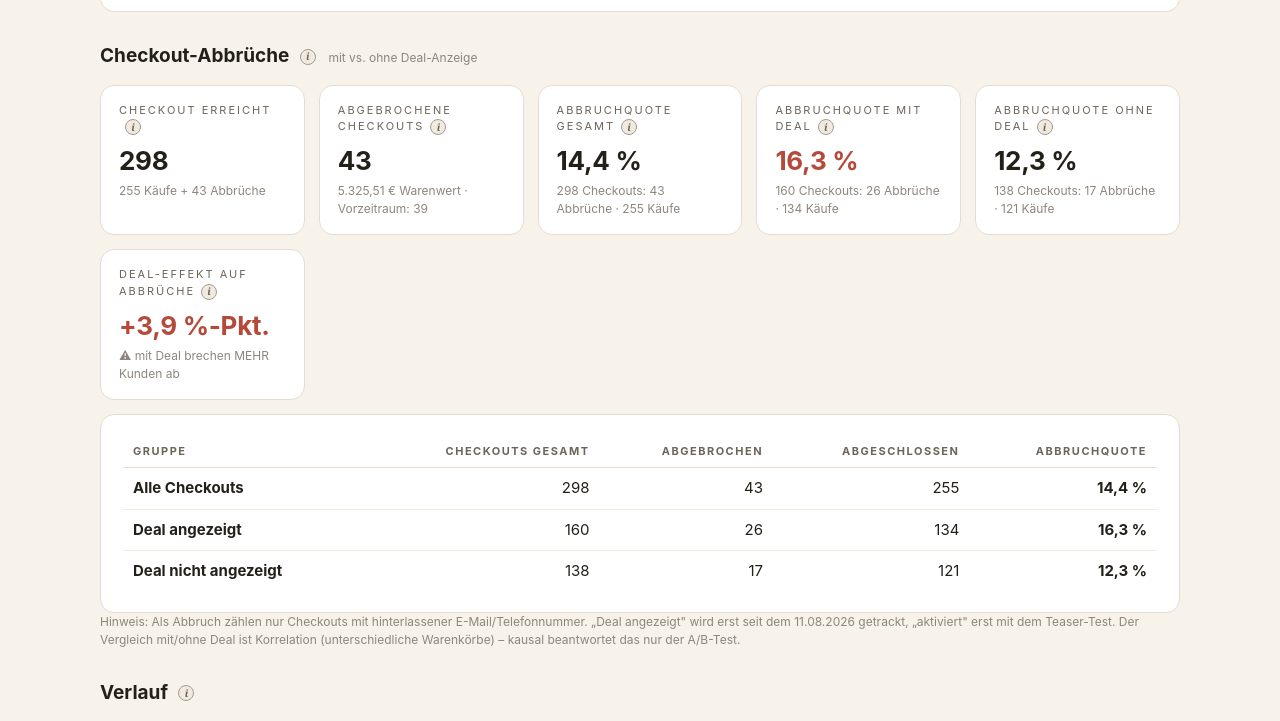
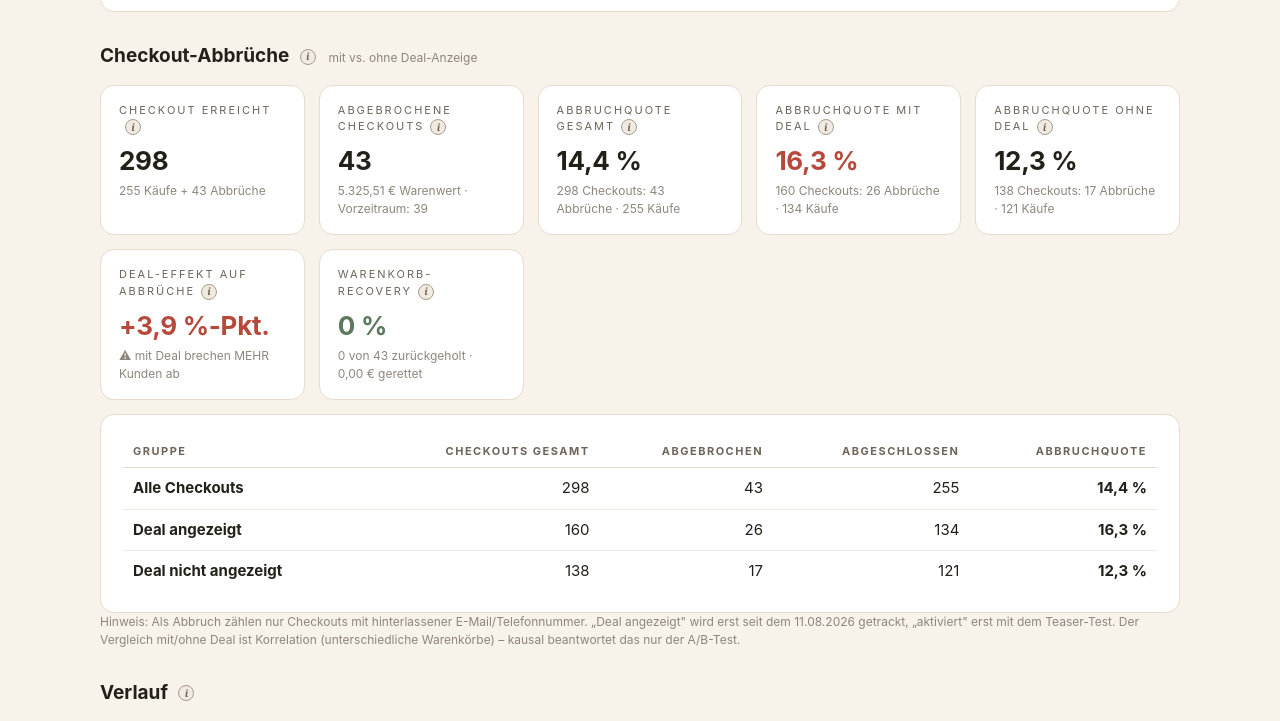
Before and after one commit to 7oclockliving/Upsell-Dashboard, a plain HTML site: page docs/index.html in a window 1280 px wide. Shown: the part 3536-4257 px from the top of the page. Drawn offline with Linux system fonts and the light colour scheme.

Commit message:
Update abandoned object structure in merge function
Added recovered and recoveredRevenue fields to abandoned object in merge function.

```diff
--- a/docs/index.html
+++ b/docs/index.html
@@ -217,7 +217,7 @@ function currentRange(){
 function merge(sel){
   const agg={orders:0,totalRevenue:0,upsellOrders:0,upsellUnits:0,upsellRevenue:0,upsellOrdersRevenue:0,discountGiven:0,activatedOrders:0,
     upsellOrdersList:[],
-    abandoned:{total:0,shown:0,activated:0,revenue:0,ab:{test:0,control:0,none:0}},
+    abandoned:{total:0,shown:0,activated:0,revenue:0,recovered:0,recoveredRevenue:0,ab:{test:0,control:0,none:0}},
     products:{},scenarios:{},shown:{},ab:{test:{orders:0,upsellOrders:0,revenue:0},control:{orders:0,upsellOrders:0,revenue:0},none:{orders:0,upsellOrders:0,revenue:0}}};
   for(const d of sel){
     agg.orders+=d.orders;agg.totalRevenue+=d.totalRevenue;
@@ -228,6 +228,7 @@ function merge(sel){
     const ab=d.abandoned||{};
     agg.abandoned.total+=ab.total||0;agg.abandoned.shown+=ab.shown||0;
     agg.abandoned.activated+=ab.activated||0;agg.abandoned.revenue+=ab.revenue||0;
+    agg.abandoned.recovered+=ab.recovered||0;agg.abandoned.recoveredRevenue+=ab.recoveredRevenue||0;
     for(const k of['test','control','none'])agg.abandoned.ab[k]+=(ab.ab||{})[k]||0;
     for(const[t,p]of Object.entries(d.products||{})){
       agg.products[t]??={title:t,units:0,orders:0,revenue:0,discountGiven:0,scenarios:{}};
@@ -389,6 +390,13 @@ function renderAbandoned(a,p,c){
     effVal='<span style="color:var(--'+(good?'up':'down')+')">'+(good?'−':'+')+fmtP(Math.abs(diff))+' %-Pkt.</span>';
     effSub=good?'✓ mit Deal brechen WENIGER Kunden ab':'⚠ mit Deal brechen MEHR Kunden ab';
   }
+  // Warenkorb-Recovery (13.08.2026): wie viele Abbrecher kamen zurueck und
+  // haben denselben Warenkorb doch noch gekauft? (Shopify completedAt)
+  const rec=A.recovered||0;
+  const recBase=rec+A.total; // alle jemals abgebrochenen Warenkoerbe im Zeitraum
+  const recRate=recBase?rec/recBase*100:null;
+  const recVal=recRate===null?'–':'<span style="color:var(--up)">'+fmtP(recRate)+' %</span>';
+  const recSub=recBase?fmtN(rec)+' von '+fmtN(recBase)+' zurückgeholt · '+fmtEur(A.recoveredRevenue||0,c)+' gerettet':'noch keine Daten';
   tiles.innerHTML=[
     tile('Checkout erreicht',fmtN(A.total+a.orders),fmtN(a.orders)+' Käufe + '+fmtN(A.total)+' Abbrüche',false,'Alle messbaren Checkout-Besucher: abgeschlossene Bestellungen plus erfasste Abbrüche. Wichtig: Wer den Checkout öffnet und wieder geht, BEVOR er E-Mail/Telefon eintippt, kann hier nicht gezählt werden – die komplette Funnel-Zahl inkl. dieser Besucher zeigt nur Shopify Analytics.'),
     tile('Abgebrochene Checkouts',fmtN(A.total),fmtEur(A.revenue||0,c)+' Warenwert · Vorzeitraum: '+fmtN(P.total||0),false,'Checkouts, in denen der Kunde E-Mail/Telefon hinterlassen, aber nicht gekauft hat (Shopify „abandoned checkouts"). Ohne Kontaktdaten wird ein Abbruch nicht erfasst.'),
@@ -396,6 +404,7 @@ function renderAbandoned(a,p,c){
     tile('Abbruchquote mit Deal',fmtR(rS),fmtN(grpShown)+' Checkouts: '+fmtN(A.shown)+' Abbrüche · '+fmtN(ordersShown)+' Käufe',true,'Nur Checkouts, in denen der Deal angezeigt wurde (Tracking seit 11.08.2026). Achtung: Korrelation – wer den Deal sieht, hat einen anderen Warenkorb. Kausal klärt das nur der A/B-Test.'),
     tile('Abbruchquote ohne Deal',fmtR(rN),fmtN(grpNo)+' Checkouts: '+fmtN(A.total-A.shown)+' Abbrüche · '+fmtN(a.orders-ordersShown)+' Käufe',false,'Alle übrigen Checkouts ohne Deal-Anzeige – als grober Vergleichswert zur Quote mit Deal.'),
     tile('Deal-Effekt auf Abbrüche',effVal,effSub,false,'Abbruchquote mit Deal minus Abbruchquote ohne Deal, in Prozentpunkten. Grün mit Minus = Kunden mit Deal brechen seltener ab (gut). Rot mit Plus = häufiger – dann genauer hinschauen. Bei kleinen Fallzahlen schwankt der Wert stark; aussagekräftig über mehrere Tage/Wochen.'),
+    tile('Warenkorb-Recovery',recVal,recSub,false,'Anteil der abgebrochenen Warenkörbe, die der Kunde in den Folgetagen doch noch abgeschlossen hat (Shopify markiert denselben Checkout als „completed"). Zeigt, wie viele Abbrecher zurückkommen – z.B. über die Recovery-Mail. Hinweis: Startet ein Kunde später einen komplett NEUEN Checkout, verknüpft Shopify das nicht mit dem alten Abbruch – die echte Rückkehr-Quote liegt also eher höher (Untergrenze). Da Rückkehrer erst nach Tagen zählen, wächst der Wert für ältere Zeiträume noch nach.'),
   ].join('');
   const rows=[
     ['Alle Checkouts',A.total,a.orders],
```
